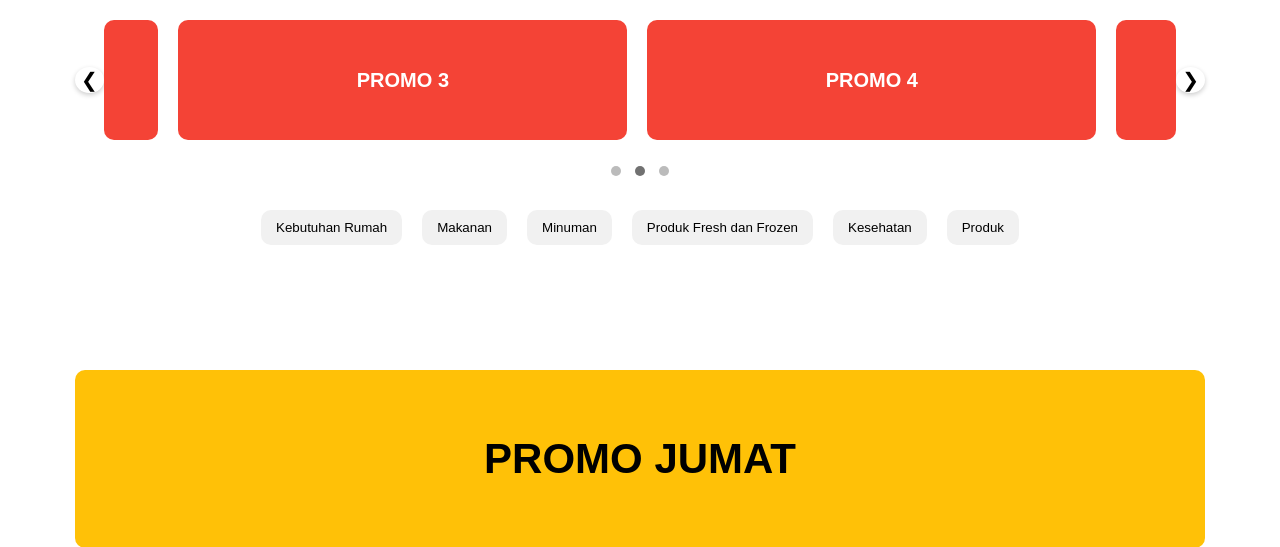
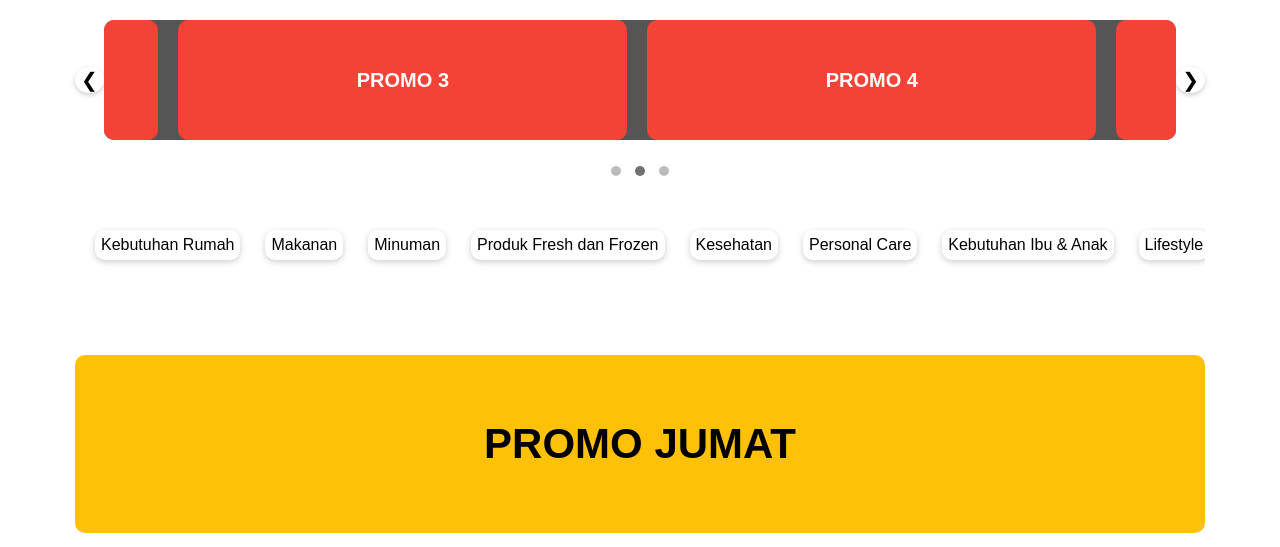
Before and after one commit to Adhitya-RZEN/KiosBagus-Web, a PHP site: page / in a window 1280 px wide. Shown: the part 80-627 px from the top of the page. Run offline with PHP 8.4, Linux system fonts and the light colour scheme.

Commit message:
fix + add

```diff
--- a/index.html
+++ b/index.html
@@ -47,14 +47,19 @@
 
 
   <!-- Kategori -->
-  <section class="categories">
-    <button>Kebutuhan Rumah</button>
-    <button>Makanan</button>
-    <button>Minuman</button>
-    <button>Produk Fresh dan Frozen</button>
-    <button>Kesehatan</button>
-    <button>Produk</button>
-  </section>
+<div class="categories-wrapper">
+    <div class="categories">
+      <button>Kebutuhan Rumah</button>
+      <button>Makanan</button>
+      <button>Minuman</button>
+      <button>Produk Fresh dan Frozen</button>
+      <button>Kesehatan</button>
+      <button>Personal Care</button>
+      <button>Kebutuhan Ibu & Anak</button>
+      <button>Lifestyle</button>
+      <button>Kebutuhan Dapur</button>
+    </div>
+</div>
 
   <!-- Banner Promo -->
   <div class="promo-banner">
--- a/style.css
+++ b/style.css
@@ -55,7 +55,7 @@ a{
   padding: 20px 0;
 }
 .carousel-wrapper {
-    /* background-color: #555; */
+    background-color: #555;
   width: 100%; /* ukuran jendela carousel */
   max-width: 1080px; /* ukuran jendela carousel */
   border-radius: 10px;
@@ -133,17 +133,37 @@ a{
 
 .categories {
   display: flex;
-  justify-content: center;
-  flex-wrap: wrap;
-  gap: 20px;
-  padding: 50px;
+  /* background-color: #555; */
+  flex-wrap: nowrap;
+  gap: 25px;
+  padding: 20px;
+  overflow-x: auto; /* biar bisa scroll */
+  scroll-behavior: quick;
 }
 
+.categories::-webkit-scrollbar {
+  display: none; /* hilangkan scrollbar agar lebih rapi */
+}
+
+.categories-wrapper {
+  overflow: hidden;
+  scroll-snap-type: x mandatory;
+  margin: 50px 75px;
+  /* background-color: #f44336; */
+  padding: 0;
+  cursor: grab;
+}
+
+
+
 .categories button {
-  padding: 10px 15px;
-  border-radius: 5px;
+  width: auto;
+  height: 30px;
+  white-space: nowrap;
+  box-shadow: 0 2px 6px rgba(0, 0, 0, 0.2);
   border: none;
-  background: #f1f1f1;
+  font-size: 16px;
+  background: #ffffff;
   cursor: pointer;
   border-radius: 10px;
 }
```
Also changed, not shown: script.js (+42 -2 lines).
